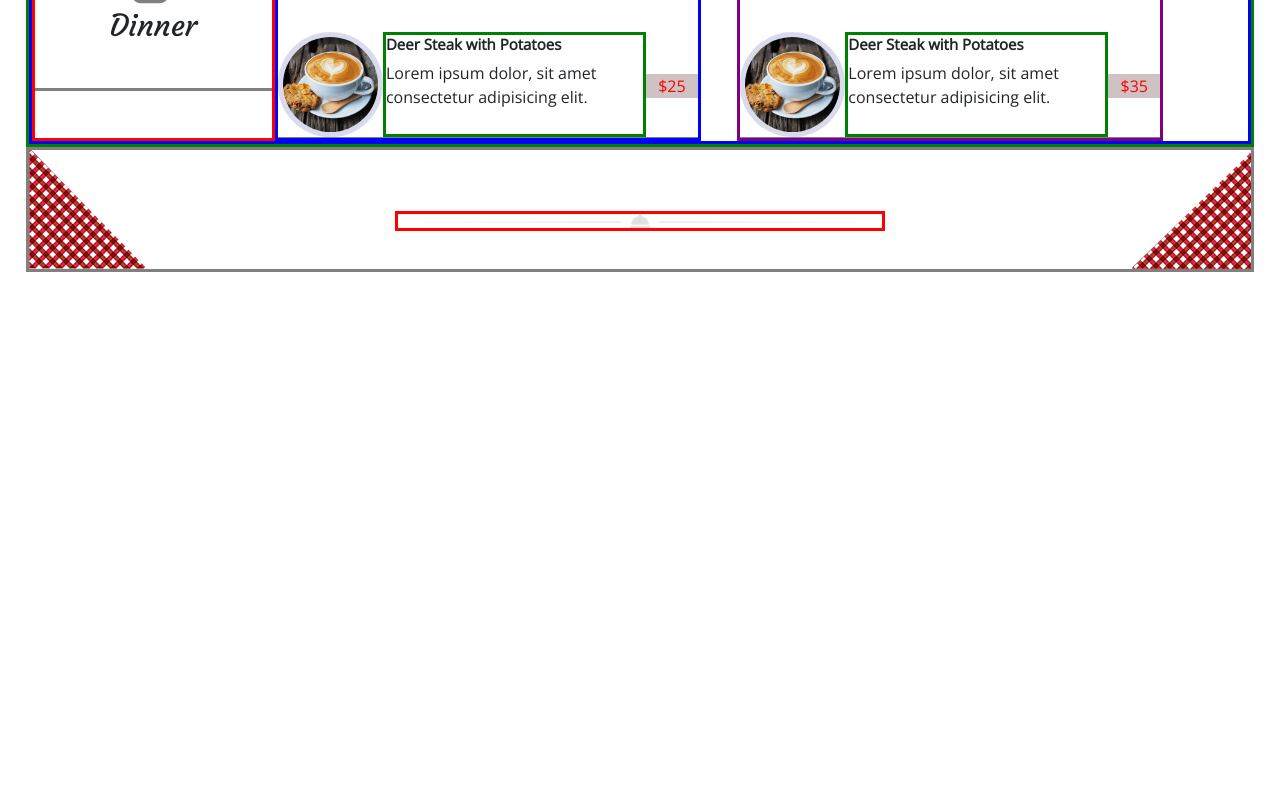
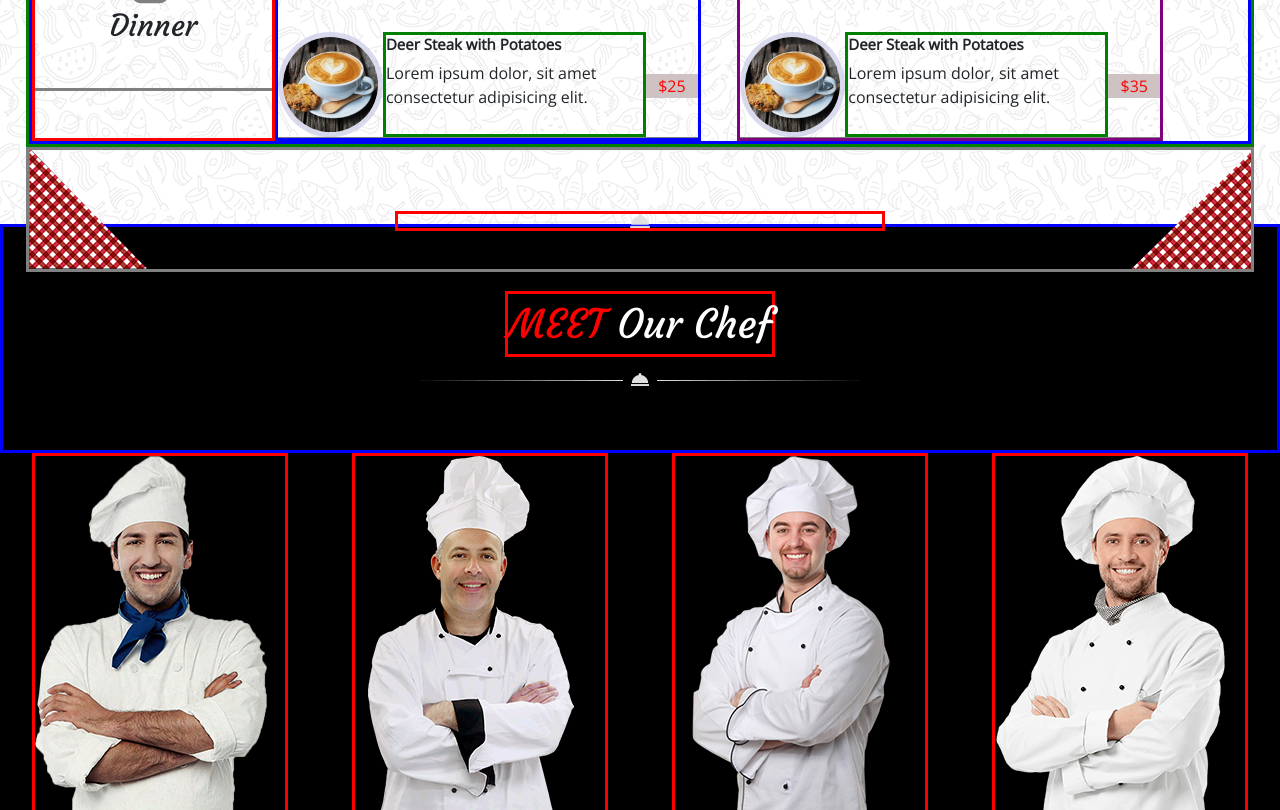
Before and after one commit to bxphxmxth/AalaNasila19_site_du_chef, a website: page index.html in a window 1280 px wide. Shown: the part 1990-2800 px from the top of the page. Before the commit the page ends 2262 px from the top, so only its background shows below. Drawn offline with nearby package versions, Linux system fonts and the light colour scheme.

Commit message:
section3

```diff
--- a/index.html
+++ b/index.html
@@ -62,7 +62,6 @@
 
     <div class="bg-nav shade">
 
-        <section class="container">
 
             <div class="navs">
 
@@ -88,6 +87,9 @@
 
 
             </div>
+
+        <section class="container">
+
             <div class="container whateverandbutt">
 
                 <p class="whatever">Whatever your OCCASION, <span>TASTE</span> makes it one to remember!</p>
@@ -322,6 +324,106 @@
 
 
 
+        <!-- section 3 chefs  -->
+
+
+        <section class="section3">
+
+            <div class="meetandlogo">
+                <p class="meetourtxt"><span>MEET </span>Our Chef</p>
+                <img src="./public/images/decoration_line.png" alt="">
+            </div>
+
+            <div class="chefs">
+
+                <div class="chef1">
+                    <img src="./public/images/chef1.png" alt="">
+
+                    <div class="border1">
+                        <!-- <div class="divcont">
+
+                            <p>Lorem Ipsum</p>
+                            <p>Continental Chef</p>
+                            <hr>
+                            <p>3logos</p>
+
+                        </div> -->
+
+
+                    </div>
+                    <p class="loremipsum">lorem ipsum</p>
+
+                </div>
+
+
+                <div class="chef1">
+                    <img src="./public/images/chef2.png" alt="">
+
+                    <div class="border1">
+                        <!-- <div class="divcont">
+
+                            <p>Lorem Ipsum</p>
+                            <p>Continental Chef</p>
+                            <hr>
+                            <p>3logos</p>
+
+                        </div> -->
+
+
+                    </div>
+                    <p class="loremipsum">lorem ipsum</p>
+
+                </div>
+
+
+                <div class="chef1">
+                    <img src="./public/images/chef3.png" alt="">
+
+                    <div class="border1">
+                        <!-- <div class="divcont">
+
+                            <p>Lorem Ipsum</p>
+                            <p>Continental Chef</p>
+                            <hr>
+                            <p>3logos</p>
+
+                        </div> -->
+
+
+                    </div>
+                    <p class="loremipsum">lorem ipsum</p>
+
+                </div>
+
+                <div class="chef1">
+                    <img src="./public/images/chef4.png" alt="">
+
+                    <div class="border1">
+                        <!-- <div class="divcont">
+
+                            <p>Lorem Ipsum</p>
+                            <p>Continental Chef</p>
+                            <hr>
+                            <p>3logos</p>
+
+                        </div> -->
+
+
+                    </div>
+                    <p class="loremipsum">lorem ipsum</p>
+
+                </div>
+
+
+
+            </div>
+
+
+
+
+
+
+        </section>
 
 
 
--- a/src/scss/_variables.scss
+++ b/src/scss/_variables.scss
@@ -0,0 +1 @@
+$danger: #c54037;
--- a/src/scss/modules/_nav.scss
+++ b/src/scss/modules/_nav.scss
@@ -20,10 +20,11 @@ body{
 
 .navs{
     display: flex;
+    position: fixed;
+    width: 100%;
     justify-content: space-between;
     // border: green solid 3px;
     align-items: center;
-    margin-top: 5%;
 
 
 
--- /dev/null
+++ b/src/scss/modules/_section3.scss
@@ -0,0 +1,72 @@
+.section3{
+    background-color: black;
+    height: 700px;
+    margin-top: 48%;
+
+    .meetandlogo{
+        border: blue solid 3px;
+        justify-content: center;
+        align-items: center;
+        display: flex;
+        flex-direction: column;
+        padding: 5%;
+
+    }
+
+    .meetourtxt{
+        border: red 3px solid;
+        color: white;
+        font-family: courgette;
+        font-size: 250%;
+    }
+
+
+    .chefs{
+        display: flex;
+        justify-content: space-around;
+
+
+        .chef1{
+            border: red solid 3px;
+            width: 20%;
+
+
+            .loremipsum{
+                color: white;
+                font-family: Open Sans;
+                text-align: center;
+            }
+
+            .border1{
+
+                border-bottom: grey 2px solid;
+                // content: "";
+                //  position: absolute;
+                // bottom: 0;
+                // width: 100%;
+                // height: 0;
+                // transition: 1s;
+                // z-index: -1;
+                // background-color: tomato;
+
+
+                .divcont{
+                    font-size: 10px;
+                    text-align: center;
+
+
+                }
+
+
+            }
+
+            // .border1:hover{
+            //         border: red 3px solid;
+            //         height: 80px;
+            //         background-color: red;
+            //         transition: ease-in;
+            //         transition-duration: 1s;
+            //     }
+        }
+    }
+}
--- a/src/scss/modules/styles.scss
+++ b/src/scss/modules/styles.scss
@@ -1,2 +1,3 @@
 @import "./nav";
 @import "./section2";
+@import "./section3";
```
Also changed, not shown: public/css/app.css, 1 other file.
